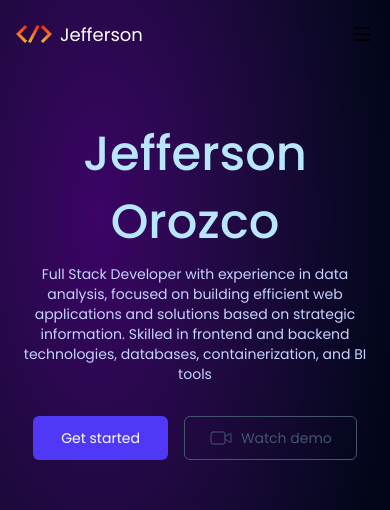
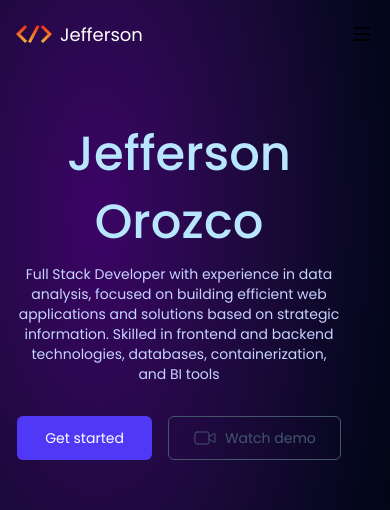
Before and after one commit to itsJefforDev/New_portfolioJeff, a React (Vite) app: page / in a window 390 px wide. Shown: the top 510 px of the page. Built offline with nearby package versions, Linux system fonts and the light colour scheme.

Commit message:
FIX: add padding left to hero description

```diff
--- a/src/components/ui/HeroSection.jsx
+++ b/src/components/ui/HeroSection.jsx
@@ -17,7 +17,7 @@
         {/* Left Content */}
         <Reveal direction="left" delay={0.5}>
 
-          <div className="flex flex-col items-center md:items-start relative z-10">
+          <div className="flex flex-col items-center md:items-start relative z-10 pr-8">
 
             {/* Heading */}
             <h1 className="text-center md:text-left text-5xl leading-[68px] md:text-6xl md:leading-[84px] font-medium max-w-xl text-sky-200">
```
